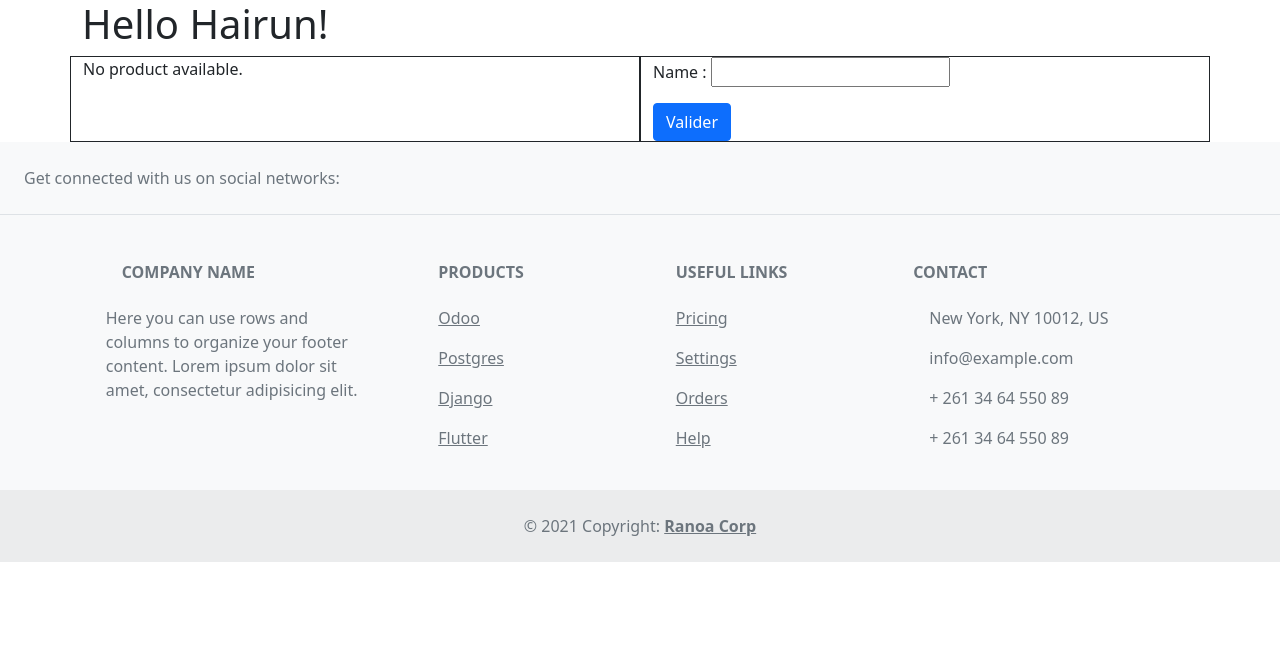
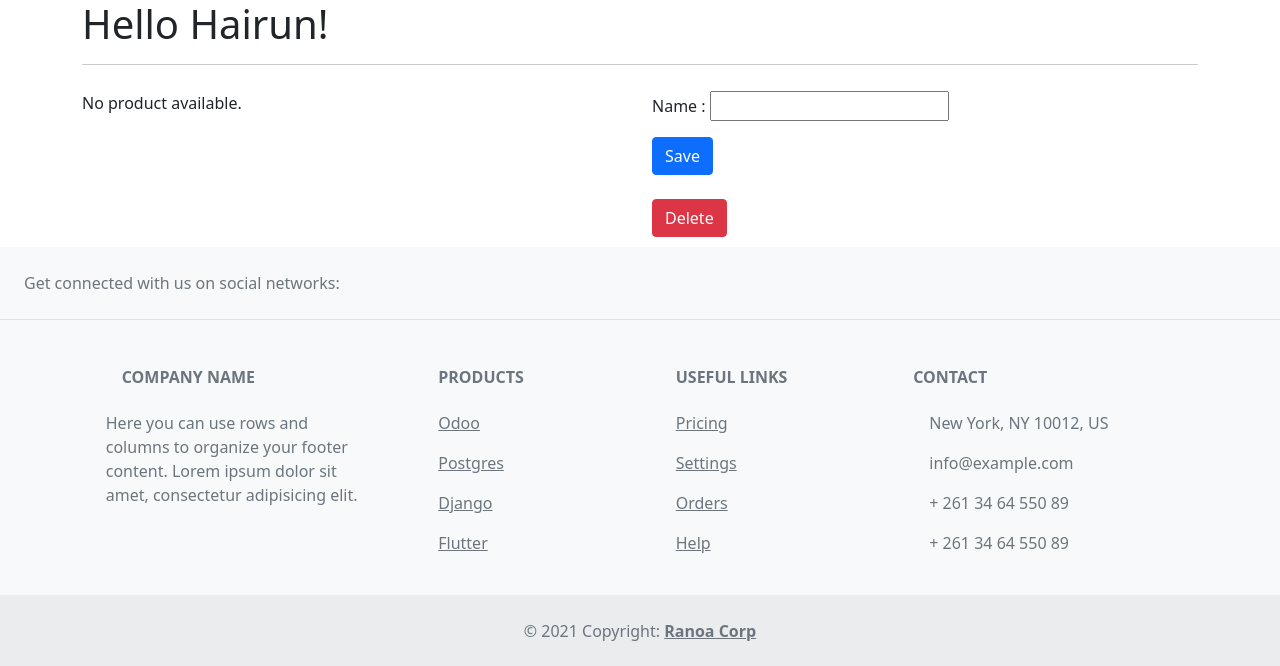
Before and after one commit to ranoaritsiky/hairun, a Django app: page / in a window 1280 px wide. Shown: the top 666 px of the page. Run offline with Django 4.2, Linux system fonts and the light colour scheme; data that the repository does not hold is empty.

Commit message:
FEAT[product]:finish distributor

```diff
--- a/distributor/product/models.py
+++ b/distributor/product/models.py
@@ -3,8 +3,8 @@ from django.db import models
 # Create your models here.
 
 class Product(models.Model):
-    name=models.CharField(max_length=50)
-    create_date = models.DateTimeField(auto_now_add=True)
+    name=models.CharField(max_length=50,)
+    create_date = models.DateTimeField(auto_now_add=True,)
 
     def __str__(self):
         return self.name
--- a/distributor/product/templates/product_templates/index.html
+++ b/distributor/product/templates/product_templates/index.html
@@ -4,8 +4,9 @@
 {% block content %}
     <div class="container">
     <h1>Hello Hairun!</h1>
+    <hr/>
     <div class="row">
-        <div class="col-sm-6" style="border:1px solid;">
+        <div class="col-sm-6" style=" padding-top:10px">
 
             <!-- TODO: show the list product here -->
             {% comment %} {%block product_list_content%}
@@ -23,15 +24,16 @@
                 <p>No product available.</p>
             {% endif %}
         </div>
-        <div class="col-sm-6" style="border:1px solid">
+        <div class="col-sm-6" style=" padding-top:10px;padding-bottom:10px;">
             <!-- TODO: put the form to insert product here -->
             <form method='POST'>
                 {% csrf_token %}
                 {{form.as_p}}
-                <button class="btn btn-primary" type="submit" >Valider</button>
+                <button class="btn btn-primary" type="submit" >Save</button>
 
             </form>
-
+            <br/>
+            <a name="" id="" class="btn btn-danger" href="delete/" role="button">Delete</a>
         </div>
     </div>
     </div>
--- a/distributor/product/urls.py
+++ b/distributor/product/urls.py
@@ -5,5 +5,7 @@ app_name='product_app'
 
 urlpatterns = [
     path('',views.product_index,name='product_index'),
+
+    path('delete/', views.product_delete, name='product_delete'),
     # path('product_list/',views.product_list,name='product_list'),
 ]
--- a/distributor/product/views.py
+++ b/distributor/product/views.py
@@ -2,20 +2,25 @@ from multiprocessing import context
 from django.shortcuts import render
 from .models import Product
 from .forms import Product_forms
+from django.shortcuts import render,redirect
+
 
 # Create your views here.
 
 # def product_form(request):
 def product_index(request):
     # TODO:retrieve all data in product
-    latest_product=Product.objects.order_by('-create_date')
+    latest_product=Product.objects.order_by('create_date')
 
     form=Product_forms()
     if request.method == 'POST':
         form=Product_forms(request.POST)
         if form.is_valid():
+
             print('valid ve')
             form.save()
+            form=Product_forms()
+
         else:
             print('NOT VALID')
 
@@ -29,10 +34,13 @@ def product_index(request):
     # }
     return render(request,'product_templates/index.html',context)
 
+def product_delete(request):
+    if Product.objects.all().first():
+        product=Product.objects.all().first()
+        product.delete()
 
-# def product_list(request):
-#     latest_product=Product.objects.order_by('-create_date')
-#     context={
-#         'latest_product':latest_product,
-#     }
-#     return render (request,'product/product_list.html',context)
+    return redirect ("product_app:product_index")
+    # else:
+    #     # raise TypeError("There is no product yet.")
+    #     # TODO: add popup to tell there is no product anymore
+    #     pass
```
Also changed, not shown: distributor/product/migrations/0004_rename_name_product_produit.py (added), distributor/product/migrations/0005_rename_produit_product_name.py (added).
